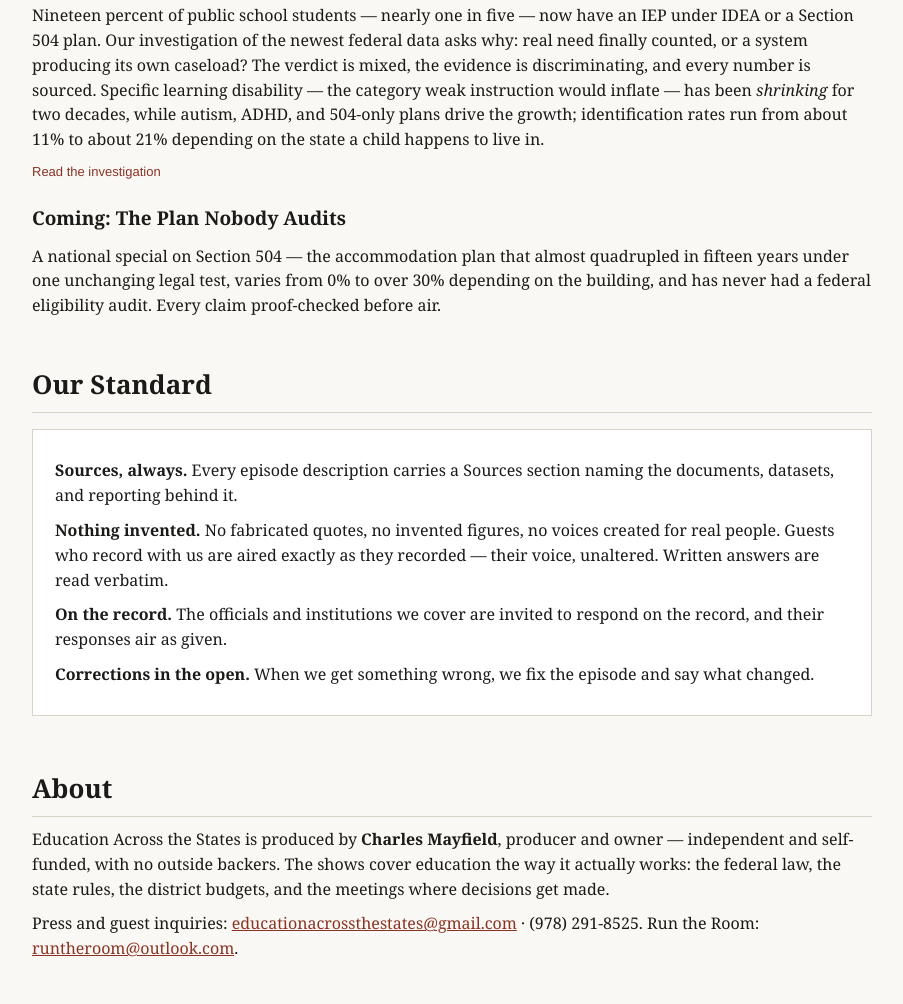
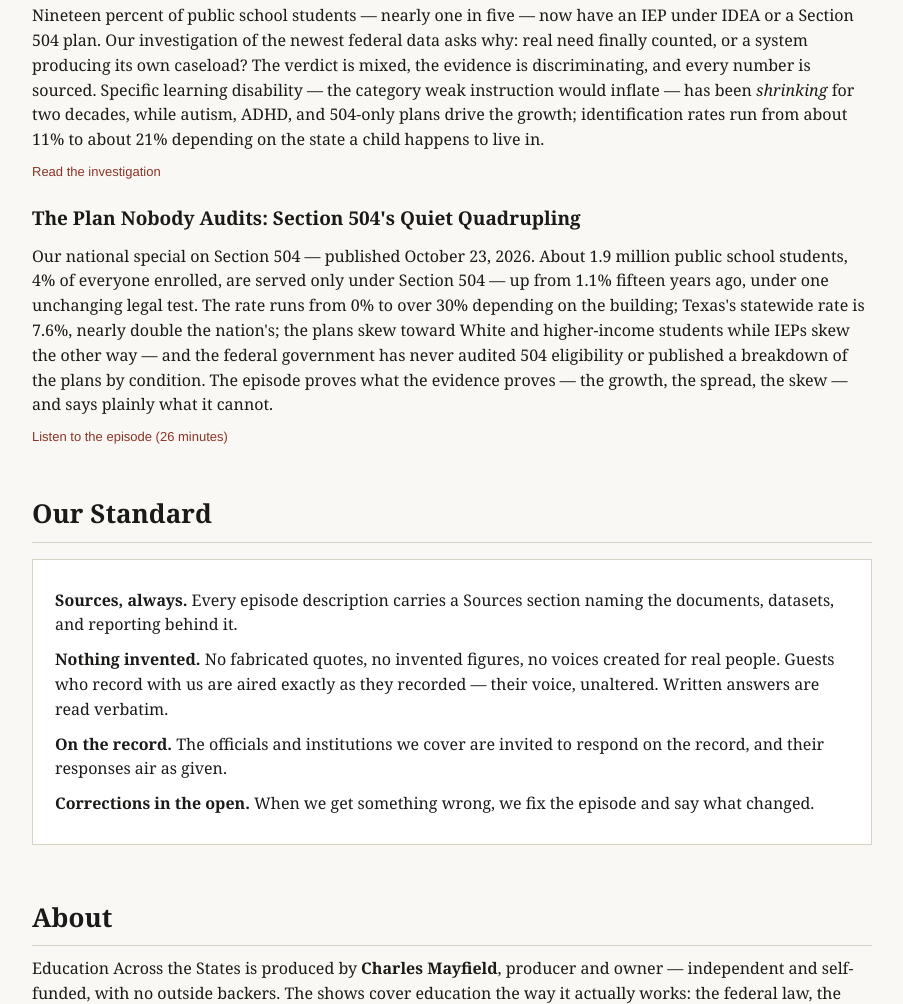
Before and after one commit to education-across-the-states/education-across-the-states.github.io, a plain HTML site: page index.html in a window 1280 px wide. Shown: the part 1815-2819 px from the top of the page, without its empty margins (188-1091 px from the left). Drawn offline with Linux system fonts and the light colour scheme.

Commit message:
Replace stale "Coming" block with published Section 504 special
Updated the section on Section 504 to reflect new data and insights.

```diff
--- a/index.html
+++ b/index.html
@@ -135,8 +135,7 @@
   <h3><a href="https://education-across-the-states.github.io/one-in-five/">One in Five: IEPs and 504 Plans in America</a></h3>
   <p>Nineteen percent of public school students — nearly one in five — now have an IEP under IDEA or a Section 504 plan. Our investigation of the newest federal data asks why: real need finally counted, or a system producing its own caseload? The verdict is mixed, the evidence is discriminating, and every number is sourced. Specific learning disability — the category weak instruction would inflate — has been <em>shrinking</em> for two decades, while autism, ADHD, and 504-only plans drive the growth; identification rates run from about 11% to about 21% depending on the state a child happens to live in.</p>
   <p class="links"><a href="https://education-across-the-states.github.io/one-in-five/">Read the investigation</a></p>
-  <h3>Coming: The Plan Nobody Audits</h3>
-  <p>A national special on Section 504 — the accommodation plan that almost quadrupled in fifteen years under one unchanging legal test, varies from 0% to over 30% depending on the building, and has never had a federal eligibility audit. Every claim proof-checked before air.</p>
+  <h3>The Plan Nobody Audits: Section 504's Quiet Quadrupling</h3> <p>Our national special on Section 504 — published October 23, 2026. About 1.9 million public school students, 4% of everyone enrolled, are served only under Section 504 — up from 1.1% fifteen years ago, under one unchanging legal test. The rate runs from 0% to over 30% depending on the building; Texas's statewide rate is 7.6%, nearly double the nation's; the plans skew toward White and higher-income students while IEPs skew the other way — and the federal government has never audited 504 eligibility or published a breakdown of the plans by condition. The episode proves what the evidence proves — the growth, the spread, the skew — and says plainly what it cannot.</p> <p class="links"><a href="https://muse.ai/podcasts/media/1337692426099284/ac5626cf-254c-4fb4-b4a4-7aa3dd422fa5/ep-71f3b539-a9eb-442c-a040-fc7ea4b0e42a.mp3">Listen to the episode (26 minutes)</a></p>
 </section>
 
 <section id="standard">
```
